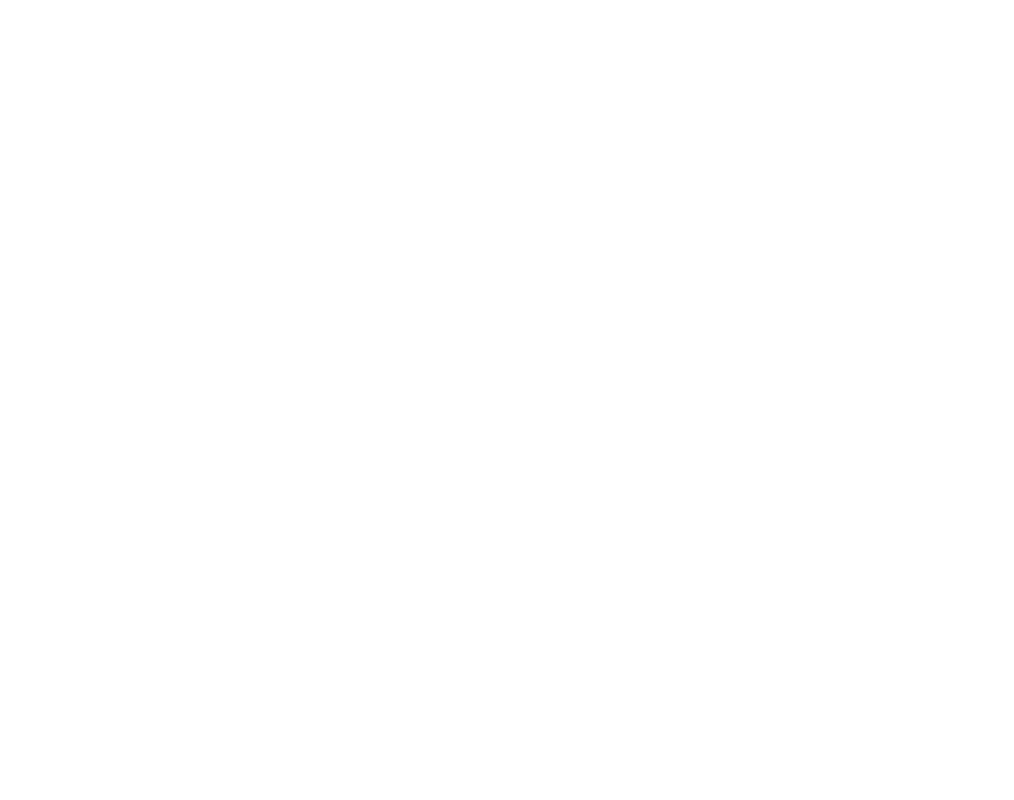
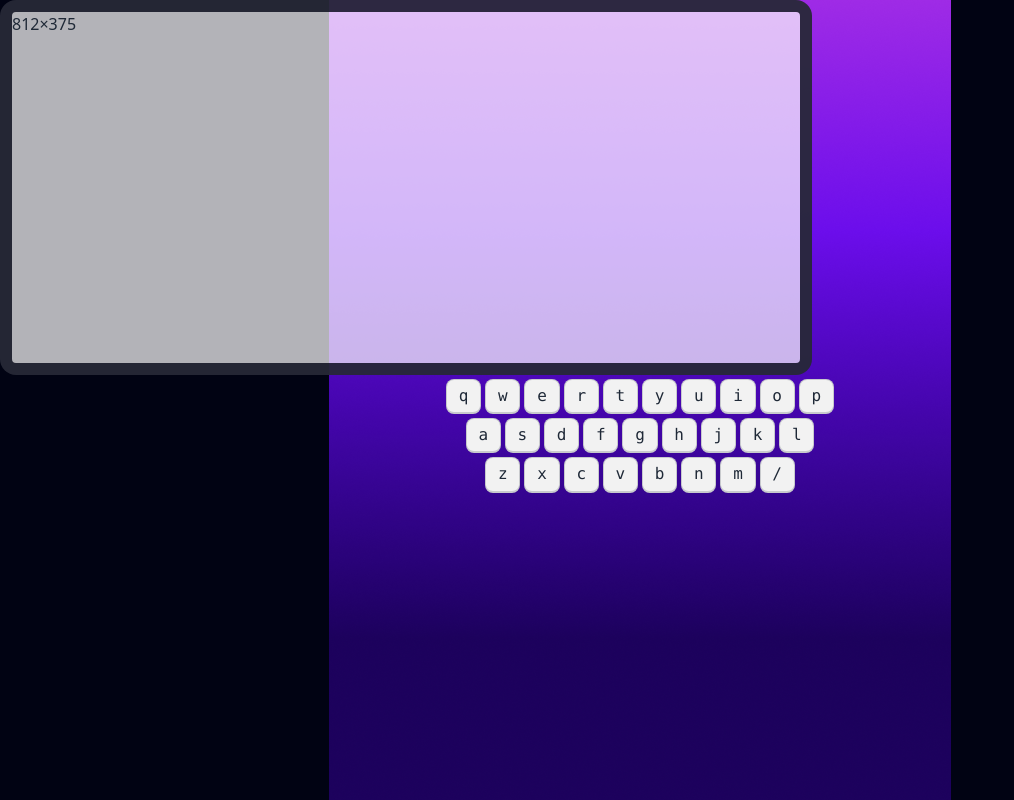
Before and after one commit to mehedi3d/alpha-clash-pro, a plain HTML site: page index.html in a window 1280 px wide. Shown: the whole page, without its empty margins (0-1014 px from the left). Drawn offline with nearby package versions, Linux system fonts and the light colour scheme.

Commit message:
add second fill

```diff
--- a/index.html
+++ b/index.html
@@ -1,11 +1,74 @@
 <!DOCTYPE html>
 <html lang="en">
+
 <head>
     <meta charset="UTF-8">
     <meta name="viewport" content="width=device-width, initial-scale=1.0">
     <title>alpha clash pro</title>
+    <!-- daisy ui and tailwind -->
+    <link href="https://cdn.jsdelivr.net/npm/daisyui@4.7.0/dist/full.min.css" rel="stylesheet" type="text/css" />
+    <script src="https://cdn.tailwindcss.com"></script>
 </head>
-<body>
 
+<body class="">
+    <main class="min-h-screen bg-[#010313] bg-[url(images/background.png)] bg-no-repeat bg-center">
+        <!-- home screen -->
+        <section class="home min-h-screen text-white flex justify-center items-center hidden">
+         <div class="flex flex-col items-center gap-4">
+            <h1 class="text-8xl uppercase">ALPHABET CLASH</h1>
+            <p>Unleash Your Keyboard Kung Fu : Press “Enter” to Play</p>
+            <button class="btn bg-white w-32">play</button>
+         </div>
+        </section>
+        <!-- play ground -->
+        <section class="play-ground">
+            <!-- screen -->
+            <div class="artboard artboard-horizontal phone-4 border-[12px] rounded-2xl border-[#010313CC] bg-[#FFFFFFB3]">
+                812×375
+            </div>
+            <!-- keybord -->
+            <div>
+                <div class="flex justify-center gap-1 my-1 w-full">
+                    <kbd class="kbd">q</kbd>
+                    <kbd class="kbd">w</kbd>
+                    <kbd class="kbd">e</kbd>
+                    <kbd class="kbd">r</kbd>
+                    <kbd class="kbd">t</kbd>
+                    <kbd class="kbd">y</kbd>
+                    <kbd class="kbd">u</kbd>
+                    <kbd class="kbd">i</kbd>
+                    <kbd class="kbd">o</kbd>
+                    <kbd class="kbd">p</kbd>
+                  </div>
+                  <div class="flex justify-center gap-1 my-1 w-full">
+                    <kbd class="kbd">a</kbd>
+                    <kbd class="kbd">s</kbd>
+                    <kbd class="kbd">d</kbd>
+                    <kbd class="kbd">f</kbd>
+                    <kbd class="kbd">g</kbd>
+                    <kbd class="kbd">h</kbd>
+                    <kbd class="kbd">j</kbd>
+                    <kbd class="kbd">k</kbd>
+                    <kbd class="kbd">l</kbd>
+                  </div>
+                  <div class="flex justify-center gap-1 my-1 w-full">
+                    <kbd class="kbd">z</kbd>
+                    <kbd class="kbd">x</kbd>
+                    <kbd class="kbd">c</kbd>
+                    <kbd class="kbd">v</kbd>
+                    <kbd class="kbd">b</kbd>
+                    <kbd class="kbd">n</kbd>
+                    <kbd class="kbd">m</kbd>
+                    <kbd class="kbd">/</kbd>
+                  </div>
+            </div>
+            <!-- keybord end -->
+            <!-- live link -->
+        </section>
+        <section class="score">
+
+        </section>
+    </main>
 </body>
+
 </html>
--- /dev/null
+++ b/tailwind.config.js
@@ -0,0 +1,8 @@
+/** @type {import('tailwindcss').Config} */
+module.exports = {
+    content: ["./src/**/*.{html,js}"],
+    theme: {
+      extend: {},
+    },
+    plugins: [],
+  }
```
Also changed, not shown: images/background.png (added), images/play.png (added).
